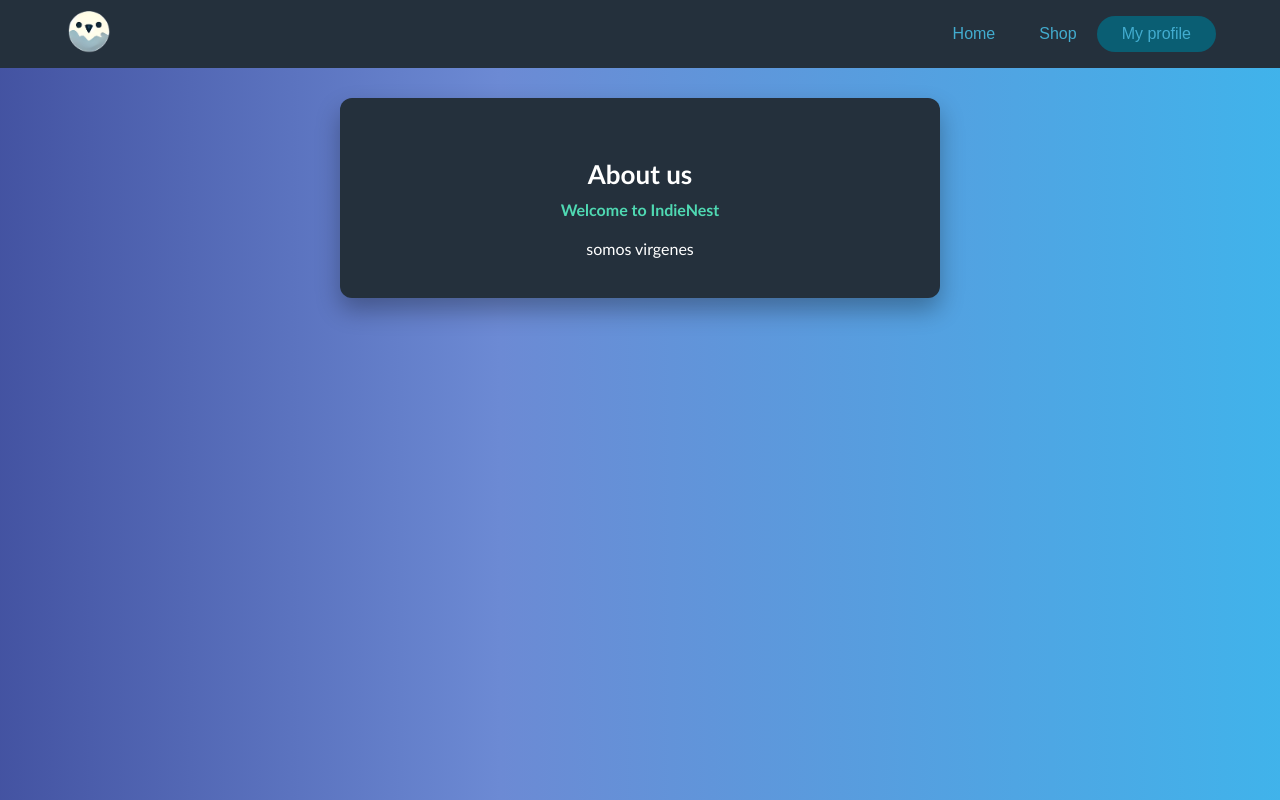
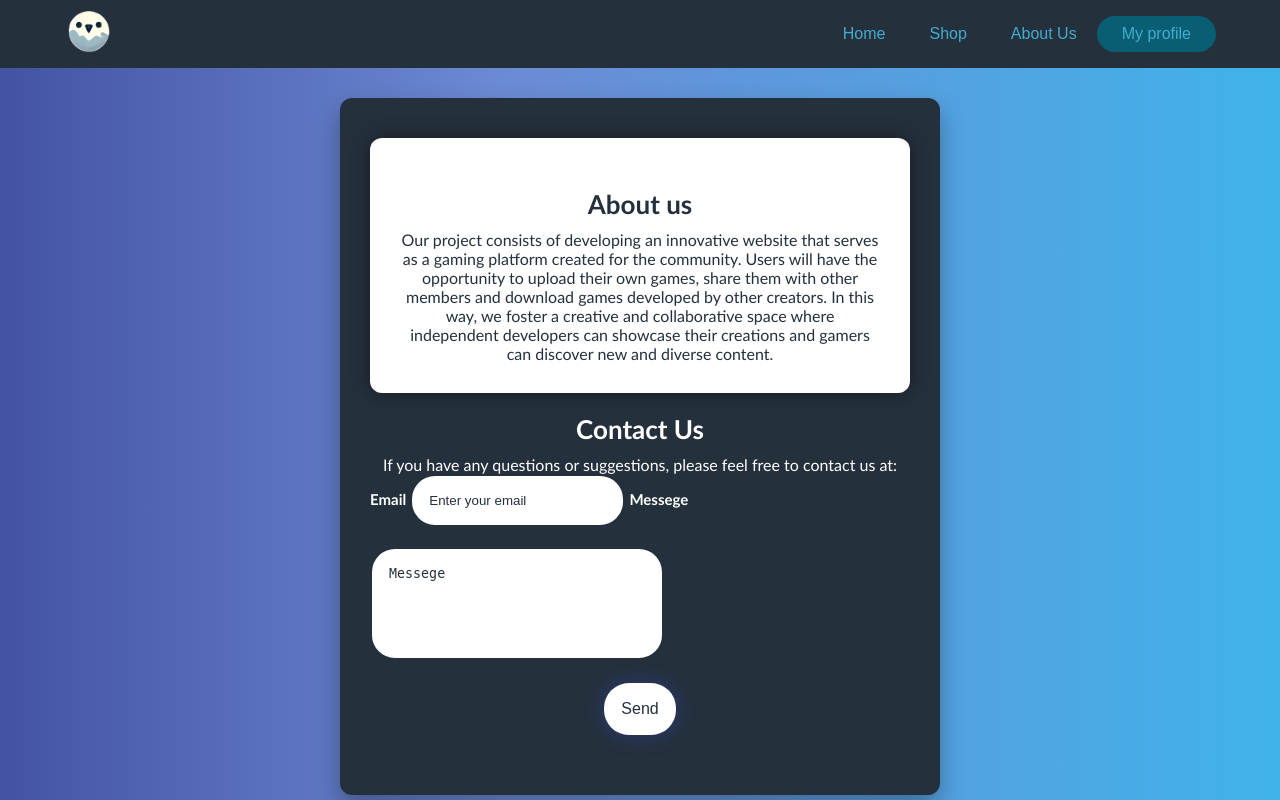
Before and after one commit to Liammj16/web-flask, a Flask app: page /aboutus in a window 1280 px wide. Run offline with Flask 3, Linux system fonts and the light colour scheme.

Commit message:
about us

```diff
--- a/static/stylesaboutus.css
+++ b/static/stylesaboutus.css
@@ -1,3 +1,4 @@
+
 * {
     margin: 0;
     padding: 0;
@@ -10,10 +11,69 @@
     font-weight: normal;
   }
 
+  form {
+    padding: 50px 55px;
+    box-shadow: 0px 0px 20px rgba(0, 0, 0, 0.2);
+    border-radius: center;
+    width: 340px;
+  }
 
+  .input-group {
+    display: flex;
+    flex-direction: column;
+    text-align: left;
+  }
 
+  label {
+    color : #fff;
+    font-size: 15px;
+    font-weight: 600;
+    margin-bottom: 15px;
+  }
 
+  input, textarea {
+    padding: 17px ;
+    border-radius: 25px;
+    margin-bottom: 20px;
+    border: 2px solid #24303c;
+    color: #24303c;
+    outline: none;
 
+  }
+
+  input::placeholder, textarea::placeholder {
+    color: #24303c;
+  }
+
+  .form-txt {
+    margin-bottom: 30px;
+    display: flex;
+    justify-content: space-between;
+    text-align: center;
+  }
+
+  .form-txt a {
+    color: #24303c;
+    font-size: 14px;
+    font-weight: 600;
+    text-decoration: none;
+  }
+
+  .btn {
+    font-size: 16px;
+    color: #24303c ;
+    border: 0;
+    border-radius: 25px;
+    background-color: #fff;
+    box-shadow: 0px 0px 20px rgba(65, 75, 211, 0.4);
+    cursor: pointer;
+  }
+
+  .btn:hover {
+    background-color: rgb(0, 166, 255);
+    box-shadow: 0px 0px 20px rgba(53, 131, 208, 0.4);
+    transition: all 0.3s ease-in-out;
+  }
   article {
     width: 100%;
     max-width: 600px;
@@ -27,11 +87,19 @@
     text-align: center;
   }
 
-  .avatar {
-    border-radius: 50%;
-    width: 100px;
-    height: 100px;
-    margin-bottom: 20px;
+  .container h2 {
+    color: #24303c;
+  }
+
+  .container p {
+    color: #24303c;
+
+  }
+  .container {
+    background-color: #fff;
+    box-shadow: 0px 0px 20px rgba(0, 0, 0, 0.4);
+    border-radius: 12px;
+    padding: 30px 30px;
   }
 
 
@@ -40,42 +108,3 @@
     font-size: 26px;
     margin: 20px 0 10px;
   }
-
-  .ubicacion {
-    color: #4fd8b2;
-    font-weight: bold;
-    font-size: 16px;
-    margin-bottom: 20px;
-  }
-
-
-
-  .controls {
-    width: 100%;
-    background: #24303c;
-    padding: 15px;
-    border-radius: 6px;
-    margin: 20px 0;
-    border: 1px solid #1f5a5c;
-    font-family: 'calibri';
-    font-size: 16px;
-    color: white;
-  }
-
-  .botons {
-    width: auto;
-    background: #1f5a5c;
-    border: none;
-    padding: 12px 24px;
-    color: white;
-    font-size: 16px;
-    border-radius: 6px;
-    margin-top: 10px;
-    box-shadow: 0 6px 12px rgba(0, 0, 0, 0.2);
-    background-color: rgba(0, 136, 160, 0.8);
-    cursor: pointer;
-  }
-
-  .botons:hover {
-    background-color: rgba(0, 136, 160, 1);
-  }
--- a/templates/aboutus.html
+++ b/templates/aboutus.html
@@ -7,15 +7,29 @@
 </head>
 <body>
     <article>
-        <div>
-          <h2>About us</h2>
-          <p class="ubicacion">Welcome to IndieNest </p>
+      <div class="container">
+        <h2>About us</h2>
+        <p>Our project consists of developing an innovative website that serves as a gaming platform created for the community. Users will have the opportunity to upload their own games, share them with other members and download games developed by other creators. In this way, we foster a creative and collaborative space where independent developers can showcase their creations and gamers can discover new and diverse content.</p>
+      </div>
+
+      <h2>Contact Us</h2>
+      <p>If you have any questions or suggestions, please feel free to contact us at:</p>
+
+      <div class="input-group">
+        <div class="contact">
+
+
+          <label for="email">Email</label>
+          <input type="email" id="email" name="email" placeholder="Enter your email">
+
+          <label for="message">Messege</label>
+          <textarea name="message" id="message" cols="30" rows="5" style="resize: none;" placeholder="Messege"></textarea>
+
         </div>
-        <form action="#"method="post">
-            <p>somos virgenes</p>
-        </form>
-      </article>
+      </div>
+        <input class="btn" type="submit" value="Send">
 
+    </article>
 </body>
 </html>
 
--- a/templates/base.html
+++ b/templates/base.html
@@ -12,6 +12,7 @@
             <ul class="nav__links">
               <li><a href="/">Home</a></li>
               <li><a href="shop">Shop</a></li>
+              <li><a href="aboutus">About Us</a></li>
           </ul>
           </nav>
           <a class="navbutton" href="login"><button>My profile</button></a>
```
